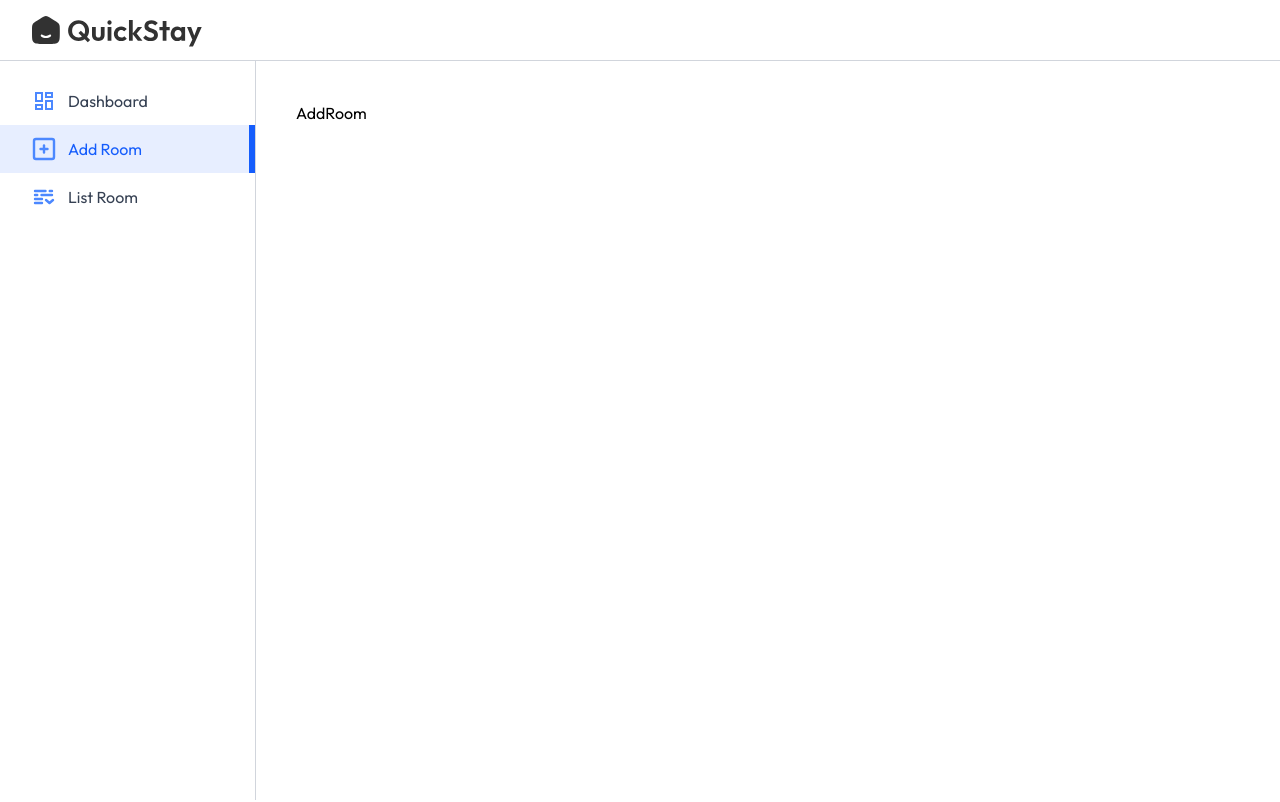
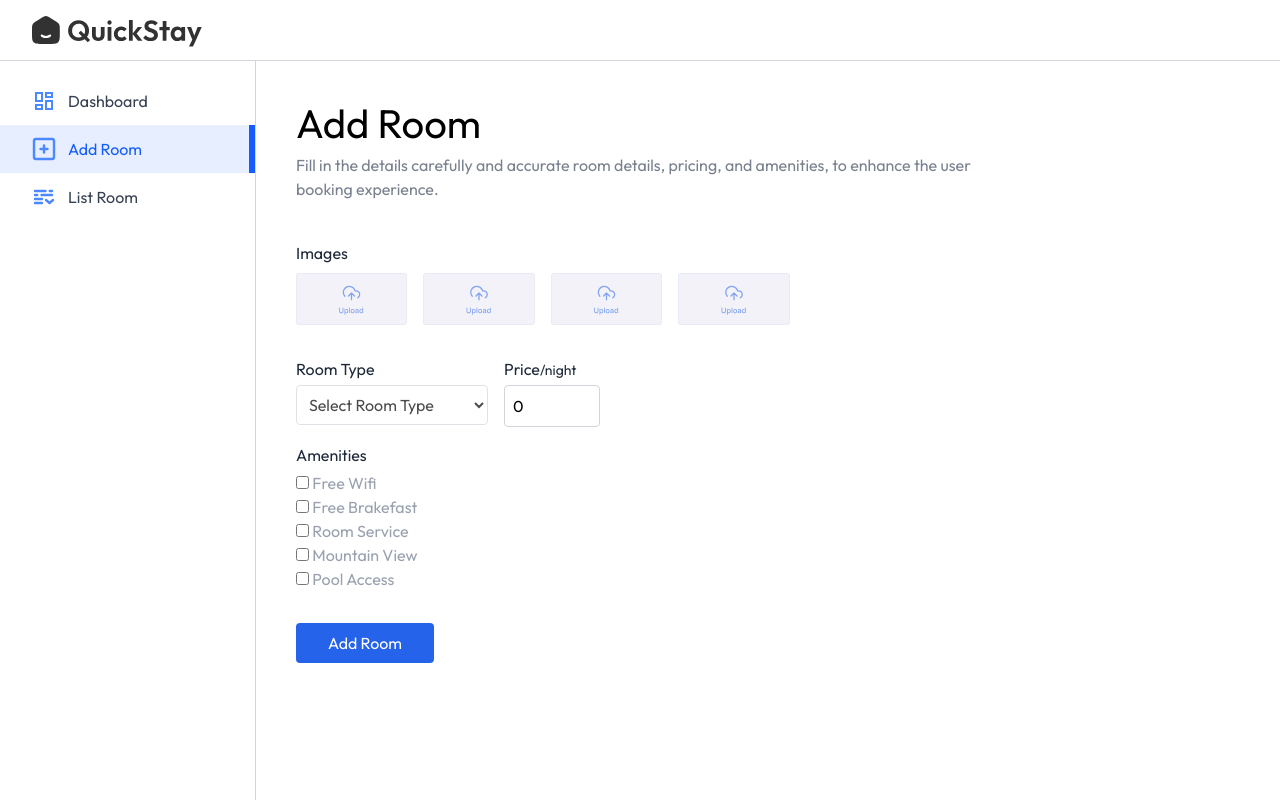
Before and after one commit to Shivam040903/Hotel-Booking, a React (Vite) app in the folder client/: page /owner/add-room in a window 1280 px wide. Shown: the top 802 px of the page. Built offline with nearby package versions, Linux system fonts and the light colour scheme; a web font is replaced by a local one.

Commit message:
created the addRoom and ListRoom Page

```diff
--- a/client/src/pages/hotelOwner/AddRoom.jsx
+++ b/client/src/pages/hotelOwner/AddRoom.jsx
@@ -1,8 +1,81 @@
-import React from 'react'
+import React, { useState } from 'react'
+import Title from '../../component/Title'
+import { assets } from '../../assets/assets'
 
 const AddRoom = () => {
+
+    const [images, setImages] = useState({
+        1:null,
+        2:null,
+        3:null,
+        4:null,
+    })
+    const [inputs, setInputs] = useState({
+        roomType: '',
+        pricePerNight: 0,
+        amenities: {
+            'Free Wifi': false,
+            'Free Brakefast': false,
+            'Room Service': false,
+            'Mountain View': false,
+            'Pool Access': false,
+        }
+    })
   return (
-    <div>AddRoom</div>
+    <form>
+        <Title align='left' font='outfit' title='Add Room' subTitle='Fill in the
+            details carefully and accurate room details, pricing, and amenities, to
+            enhance the user booking experience.' />
+            {/* Upload Area For Images */}
+            <p className='text-gray-800 mt-10'>Images</p>
+            <div className='grid grid-cols-2 sm:flex gap-4 my-2 flex-wrap'>
+            {Object.keys(images).map((key)=>(
+            <label htmlFor={`roomImage${key}`} key={key}>
+                <img className='max-h-13 cursor-pointer opacity-80'
+                src={images[key] ? URL.createObjectURL(images[key]) : assets.uploadArea} alt="" />
+                <input type="file" accept='image/*' id={`roomImage${key}`} hidden
+                onChange={e=> setImages({...images, [key] : e.target.files[0]})} />
+            </label>
+            ))}
+            </div>
+
+        <div className='w-full flex max-sm:flex-col sm:gap-4 mt-4'>
+            <div className='flex-1 max-w-48'>
+                <p className='text-gray-800 mt-4'>Room Type</p>
+                <select onChange={e=> setInputs({...inputs, roomType: e.value})}
+                className='border opacity-70 border-gray-300 mt-1 rounded p-2 w-full'>
+                    <option value="">Select Room Type</option>
+                    <option value="Single Bed">Single Bed</option>
+                    <option value="Double Bed">Double Bed</option>
+                    <option value="Luxury Room">Single Bed</option>
+                    <option value="Family Suite">Family Suite</option>
+                </select>
+            </div>
+            <div>
+                <p className='mt-4 text-gray-800'>Price
+                    <span className='text-sm'>/night</span>
+                </p>
+                <input type="number" placeholder='0' className='border border-gray-300 mt-1 rounded p-2 w-24'
+                value={inputs.pricePerNight} onChange={e=>
+                    setInputs({...inputs, pricePerNight : e.target.value})}/>
+            </div>
+        </div>
+
+            <p className='text-gray-800 mt-4'>Amenities</p>
+            <div className='flex flex-col flex-wrap mt-1 text-gray-400 max-w-sm'>
+               {Object.keys(inputs.amenities).map((amenity, index)=>(
+                <div key={index}>
+                    <input type="checkbox" id={`amenities${index+1}`} checked=
+                    {inputs.amenities[amenity]} onChange={()=>setInputs({...inputs,
+                        amenities: {...inputs.amenities, [amenity]: !inputs.amenities[amenity]}})} />
+                    <label htmlFor={`amenities${index+1}`}> {amenity}</label>
+                </div>
+               ))}
+            </div>
+            <button className='bg-primary text-white px-8 py-2 rounded mt-8 cursor-pointer'>
+                Add Room
+            </button>
+    </form>
   )
 }
 
--- a/client/src/pages/hotelOwner/ListRoom.jsx
+++ b/client/src/pages/hotelOwner/ListRoom.jsx
@@ -1,8 +1,57 @@
-import React from 'react'
+import React, { useState } from 'react'
+import { roomsDummyData } from '../../assets/assets'
+import Title from '../../component/Title'
 
 const ListRoom = () => {
+
+    const [rooms, setRooms] = useState(roomsDummyData)
   return (
-    <div>ListRoom</div>
+    <div>
+       <Title align='left' font='outfit' title='Room Listings' subTitle='View, edit, or manage all
+       listed rooms. Keep the information up-to-date to provide the best experience for users.' />
+       <p className='text-gray-500 mt-8'>All Rooms</p>
+       <div className='w-full max-w-3xl text-left border border-gray-300
+            rounded-lg max-h-80 overflow-y-scroll mt-3'>
+                <table className='w-full'>
+                    <thead className='bg-gray-50'>
+                        <tr>
+                            <th className='py-3 px-4 text-gray-800 font-medium'>Name</th>
+                            <th className='py-3 px-4 text-gray-800 font-medium max-sm:hidden'>Facility</th>
+                            <th className='py-3 px-4 text-gray-800 font-medium text-center'>Price / night</th>
+                            <th className='py-3 px-4 text-gray-800 font-medium text-center'>Action</th>
+                        </tr>
+                    </thead>
+                    <tbody className='text-sm'>
+                        {
+                            rooms.map((item,index)=>(
+                                <tr key={index}>
+                                    <td className='py-3 px-4 text-gray-700 border-t border-gray-300'>
+                                        {item.roomType}
+                                    </td>
+                                    <td className='py-3 px-4 text-gray-700 border-t border-gray-300 max-sm:hidden'>
+                                        {item.amenities.join(', ')}
+                                    </td>
+                                    <td className='py-3 px-4 text-gray-700 border-t border-gray-300'>
+                                        {item.pricePerNight}
+                                    </td>
+                                    <td className='py-3 px-4 border-t border-gray-300 text-red-500 text-sm text-center'>
+                                        <label className='relative inline-flex items-center cursor-pointer text-gray-900 gap-3'>
+                                            <input type="checkbox" className='sr-only peer' checked={item.isAvailable} />
+                                            <div className='w-12 h-7 bg-slate-300 rounded-full peer
+                                            peer-checked:bg-blue-600 transition-colors duration-200'>
+                                            </div>
+                                            <span className='dot absolute left-1 top-1 w-5 h-5 bg-white
+                                                rounded-full transition-transform duration-200 ease-in-out
+                                                peer-checked:transition-x-5'></span>
+                                        </label>
+                                    </td>
+                                </tr>
+                            ))
+                        }
+                    </tbody>
+                </table>
+       </div>
+    </div>
   )
 }
 
```
